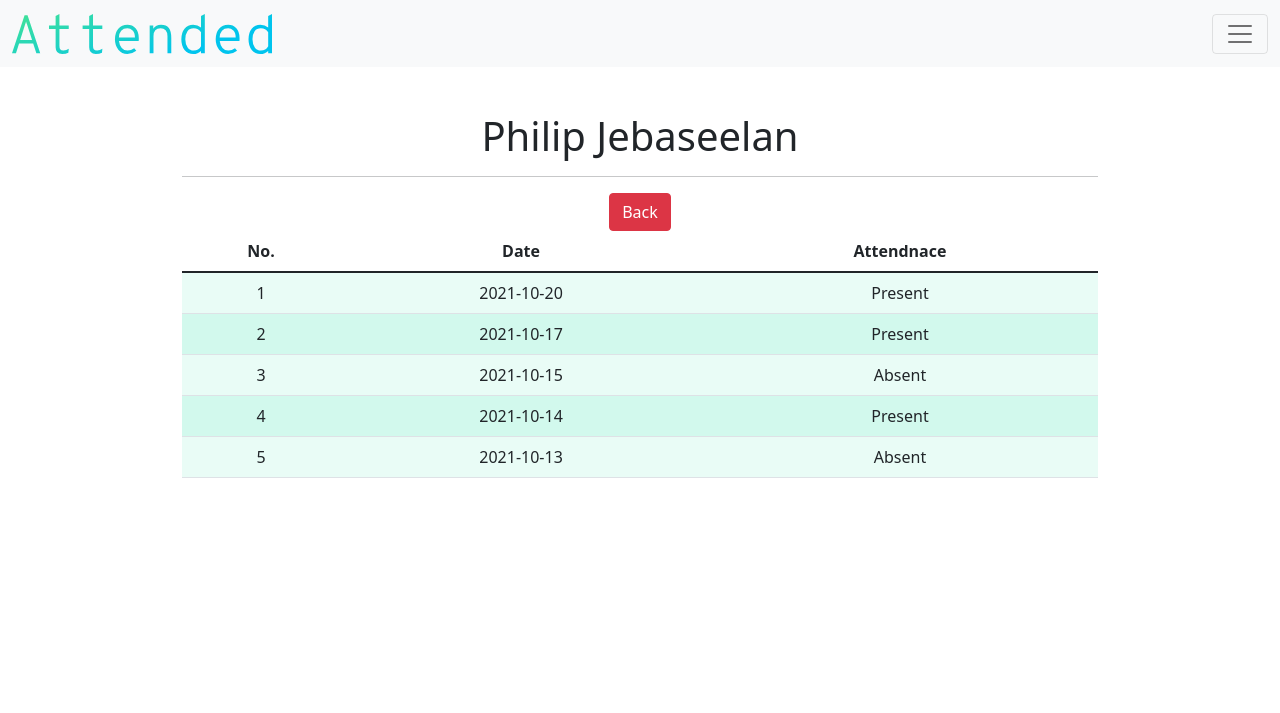
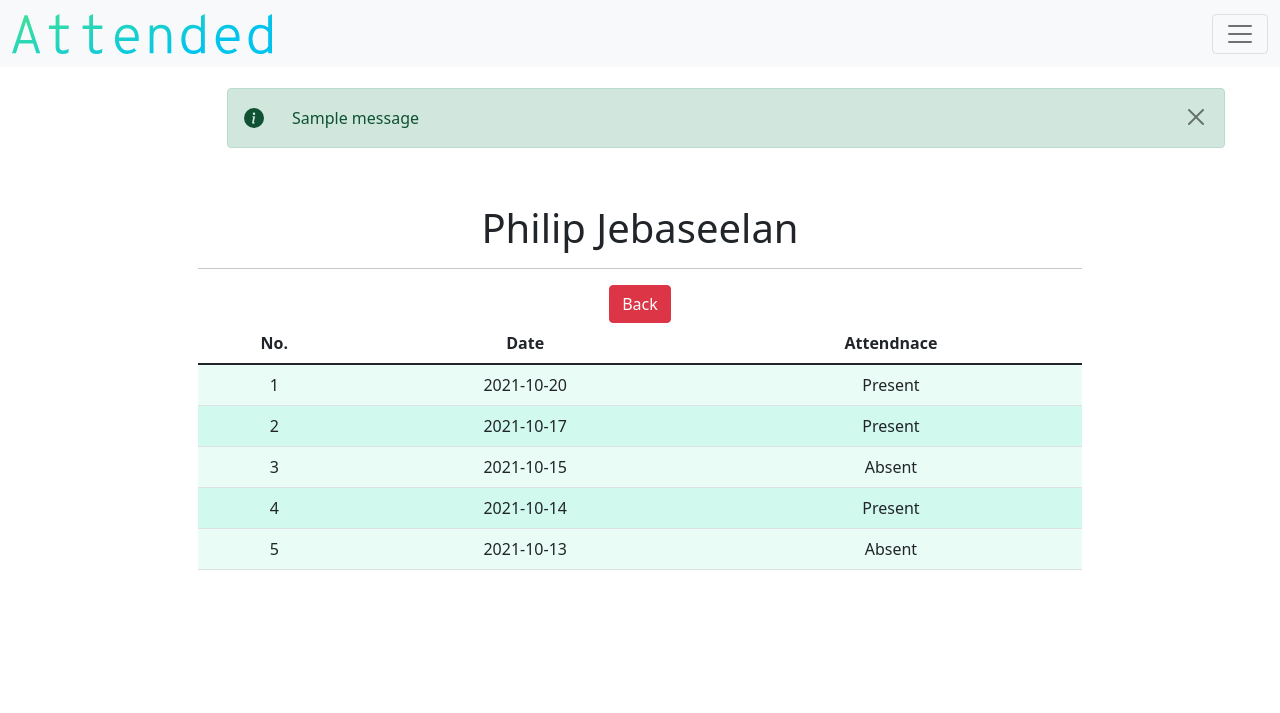
Before and after one commit to philipjebaseelan/attendance, a Flask app: page /detail_attendance/1 in a window 1280 px wide. Shown: the top 713 px of the page. Run offline with Flask 2, Linux system fonts and the light colour scheme; a user stored in the database is signed in; data comes from the database, SQL or seed files in the repository; both versions use the stored data as it was after the commit; one stand-in notice (Sample message) is shown.

Commit message:
added flash messages #30

```diff
--- a/application.py
+++ b/application.py
@@ -1,6 +1,9 @@
-from flask import Flask, render_template, redirect, request, url_for
+import os
+
+from flask import Flask, render_template, redirect, request, flash
 from flask_login import LoginManager, login_user, current_user, login_required, logout_user
 from flask_sqlalchemy import SQLAlchemy
+from flask_mail import Mail, Message
 from tempfile import mkdtemp
 from flask_wtf import FlaskForm
 from wtforms import StringField, SubmitField
@@ -10,23 +13,28 @@ from datetime import date, datetime
 from form import *
 from models import *
 
-
-
+##################################################################################################################################################################################################################################
 
 #Initialising the application
 app = Flask(__name__)
 app.config["SECRET_KEY"] = "LongAndRandomSecretKey"
+
+
+#Configuring Mailing Service
+
+
 
 #Configuring SQLite Database
 app.config["SQLALCHEMY_DATABASE_URI"] = "sqlite:///attendance.db"
 SQLALCHEMY_TRACK_MODIFICATIONS = True
 db = SQLAlchemy(app)
 
+
 #Configuring Flask Login
 login = LoginManager(app)
 login.init_app(app)
 
-
+#Loading a User
 @login.user_loader
 def load_user(id):
     return Teacher.query.get(id)
@@ -35,6 +43,7 @@ def load_user(id):
 states = ["Kuala Lumpur", "labuan", "Putrajaya", "Terrengganu", "Selangor", "Sarawak", "Sabah", "Perlis", "Perak", "Penang", "Pahang", "Negeri Sembilan", "Malacca", "Kelantan", "Kedah", "Johor"]
 
 
+##################################################################################################################################################################################################################################
 
 
 @app.route("/register", methods=["GET", "POST"])
@@ -58,6 +67,7 @@ def register():
         db.session.add(user)
         db.session.commit()
 
+        flash("Registered succesfully. Please login.")
 
         return redirect("/login")
 
@@ -76,6 +86,9 @@ def login():
         username = request.form.get("username")
         user_object = Teacher.query.filter_by(username=username).first()
         login_user(user_object)
+
+
+        flash("Logged in Succefully!")
         return redirect("/")
 
     else:
@@ -84,6 +97,7 @@ def login():
 @app.route("/logout")
 def logout():
     logout_user()
+    flash("Successfully Logged Out")
     return redirect("/login")
 
 
@@ -158,6 +172,7 @@ def add_student():
             db.session.add(student)
             db.session.commit()
 
+            flash("Succesfully Enrolled Student")
             return redirect("/registrar")
 
         else:
@@ -200,7 +215,7 @@ def delete_student(id):
         db.session.delete(student)
         db.session.commit()
 
-
+        flash("Successfully Removed Student")
 
         return redirect("/registrar")
 
@@ -243,6 +258,8 @@ def add_class():
             class_object = Class(teacher_id=teacher, name=name, lowest_age=lage, highest_age=hage)
             db.session.add(class_object)
             db.session.commit()
+
+            flash("Succesfully Created Class")
             return redirect("/class")
 
         else:
@@ -297,6 +314,8 @@ def added_student_class(id):
         db.session.merge(student)
         db.session.merge(class_inc)
         db.session.commit()
+
+        flash("Succesfully added Student's to class")
 
         return redirect("/detail_class/" +id)
 
@@ -353,6 +372,7 @@ def taken_attendance(id):
         db.session.merge(class_inc)
         db.session.commit()
 
+        flash("Attendance Taken")
 
         return redirect("/detail_class/"+id)
 
@@ -366,6 +386,9 @@ def detail_attendance(id):
     else:
         TABLE_HEADERS = ["No.", "Date", "Attendnace"]
         student_object = db.session.query(Student).filter_by(id=id).first()
+        class_id = student_object.class_id
         attendance_object = db.session.query(Attendance).filter_by(student_id=id).order_by(Attendance.date.desc())
+        new_attendance = db.session.query(Attendance).filter_by(class_id=class_id).group_by(Attendance.date)
 
-        return render_template("detail-attendance.html", headers=TABLE_HEADERS, attendances=attendance_object, student=student_object)
+
+        return render_template("detail-attendance.html", headers=TABLE_HEADERS, attendances=attendance_object, student=student_object, new_student=new_attendance)
--- a/static/css/style.css
+++ b/static/css/style.css
@@ -1,5 +1,20 @@
 #brandlabel{
     height:40px;
+}
+
+.alert{
+    width:78%;
+    top:88px;
+    left:227px;
+
+}
+
+.alert-message{
+    padding-left:20px;
+}
+
+.alert-message{
+    width:-webkit-fill-available;
 }
 
 .text-muted{
@@ -24,6 +39,8 @@
     background-color: #0f7070;
     border-color: #0f7070;
 }
+
+
 
 table {
     counter-reset: tableCount;
@@ -59,7 +76,7 @@ main .form-control{
 }
 
 .p-5 {
-    padding: 7rem!important;
+    padding: 8rem!important;
 }
 
 .signin {
--- a/templates/detail-attendance.html
+++ b/templates/detail-attendance.html
@@ -16,6 +16,16 @@
                           </tr>
                   </thead>
                   <tbody>
+                    {% if student.attend_count == 0 %}
+                      {% for date in new_student %}
+                        <tr>
+                            <td class="counterCell"></td>
+                            <td>{{date.date}}</td>
+                            <td>Absent</td>
+                        </tr>
+                      {% endfor %}
+
+                    {% else %}
                       {% for attendance in attendances %}
                         <tr>
                             <td class="counterCell"></td>
@@ -24,6 +34,7 @@
 
                         </tr>
                       {% endfor %}
+                    {% endif %}
                   </tbody>
 
           </table>
--- a/templates/layout.html
+++ b/templates/layout.html
@@ -12,6 +12,9 @@
         <!-- Stylesheet -->
         <link href="../static/css/style.css" rel="stylesheet">
 
+        <!-- Icons -->
+        <svg xmlns="http://www.w3.org/2000/svg" style="display: none;"><symbol id="info-fill" fill="currentColor" viewBox="0 0 16 16"><path d="M8 16A8 8 0 1 0 8 0a8 8 0 0 0 0 16zm.93-9.412-1 4.705c-.07.34.029.533.304.533.194 0 .487-.07.686-.246l-.088.416c-.287.346-.92.598-1.465.598-.703 0-1.002-.422-.808-1.319l.738-3.468c.064-.293.006-.399-.287-.47l-.451-.081.082-.381 2.29-.287zM8 5.5a1 1 0 1 1 0-2 1 1 0 0 1 0 2z"/></symbol></svg>
+
     </head>
 
     <body>
@@ -20,7 +23,7 @@
         <script src="https://cdn.jsdelivr.net/npm/@popperjs/core@2.9.3/dist/umd/popper.min.js" integrity="sha384-W8fXfP3gkOKtndU4JGtKDvXbO53Wy8SZCQHczT5FMiiqmQfUpWbYdTil/SxwZgAN" crossorigin="anonymous"></script>
         <script src="https://cdn.jsdelivr.net/npm/bootstrap@5.1.1/dist/js/bootstrap.min.js" integrity="sha384-skAcpIdS7UcVUC05LJ9Dxay8AXcDYfBJqt1CJ85S/CFujBsIzCIv+l9liuYLaMQ/" crossorigin="anonymous"></script>
         <script src ="../static/script/validation.js"></script>
-        <script src ="../static/script/field_validation.js"></script>
+
 
         <!-- OffCanvas NavBar -->
 
@@ -33,7 +36,7 @@
                 </button>
             <div class="offcanvas offcanvas-end" tabindex="-1" id="offcanvasNavbar" aria-labelledby="offcanvasNavbarLabel">
                 <div class="offcanvas-header">
-                    <h5 class="offcanvas-title" id="offcanvasNavbarLabel">Attended</h5>
+                    <h5 class="offcanvas-title" id="offcanvasNavbarLabel"></h5>
                     <button type="button" class="btn-close text-reset" data-bs-dismiss="offcanvas" aria-label="Close"></button>
                 </div>
             <div class="offcanvas-body">
@@ -55,6 +58,18 @@
             </div>
         </nav>
 
+        {% if get_flashed_messages() %}
+            <div class="alert alert-success d-flex align-items-center fade show" role="alert">
+                <svg class="bi flex-shrink-0 me-2" width="20" height="20" role="img" aria-label="Info:"><use xlink:href="#info-fill"/></svg>
+                <div class="alert-message">
+                    {{ get_flashed_messages() | join(" ") }}
+                </div>
+                <div class="alert-close">
+                    <button type="button" class="btn-close" data-bs-dismiss="alert" aria-label="Close"></button>
+                </div>
+
+            </div>
+        {% endif %}
 
         <main class="container p-5">
             {% block main %}{% endblock %}
```
Also changed, not shown: attendance.db, static/script/alert.js (added), static/script/field_validation.js (deleted), templates/index.html (added). Lines whose indentation alone changed are shown as unchanged.
